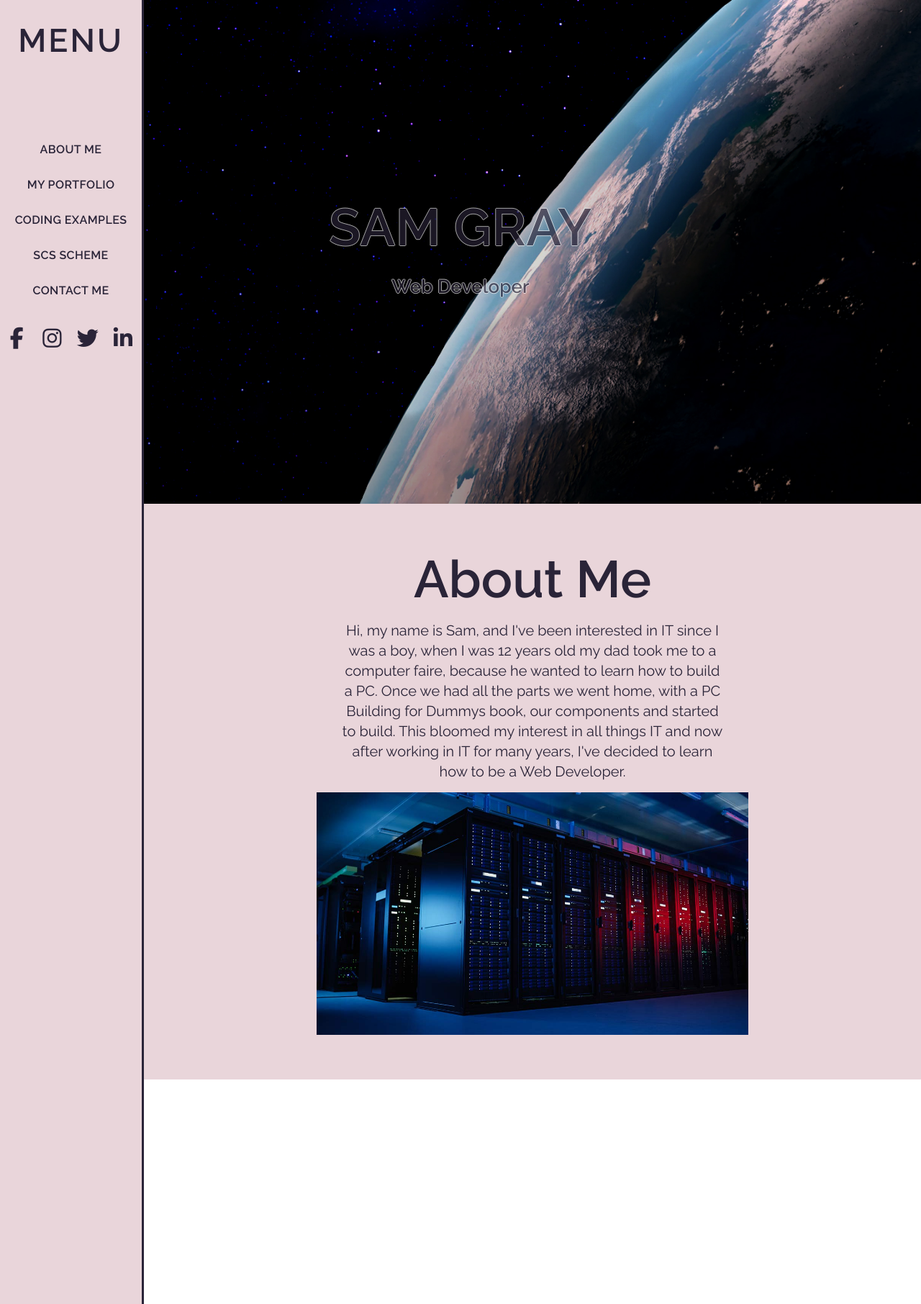
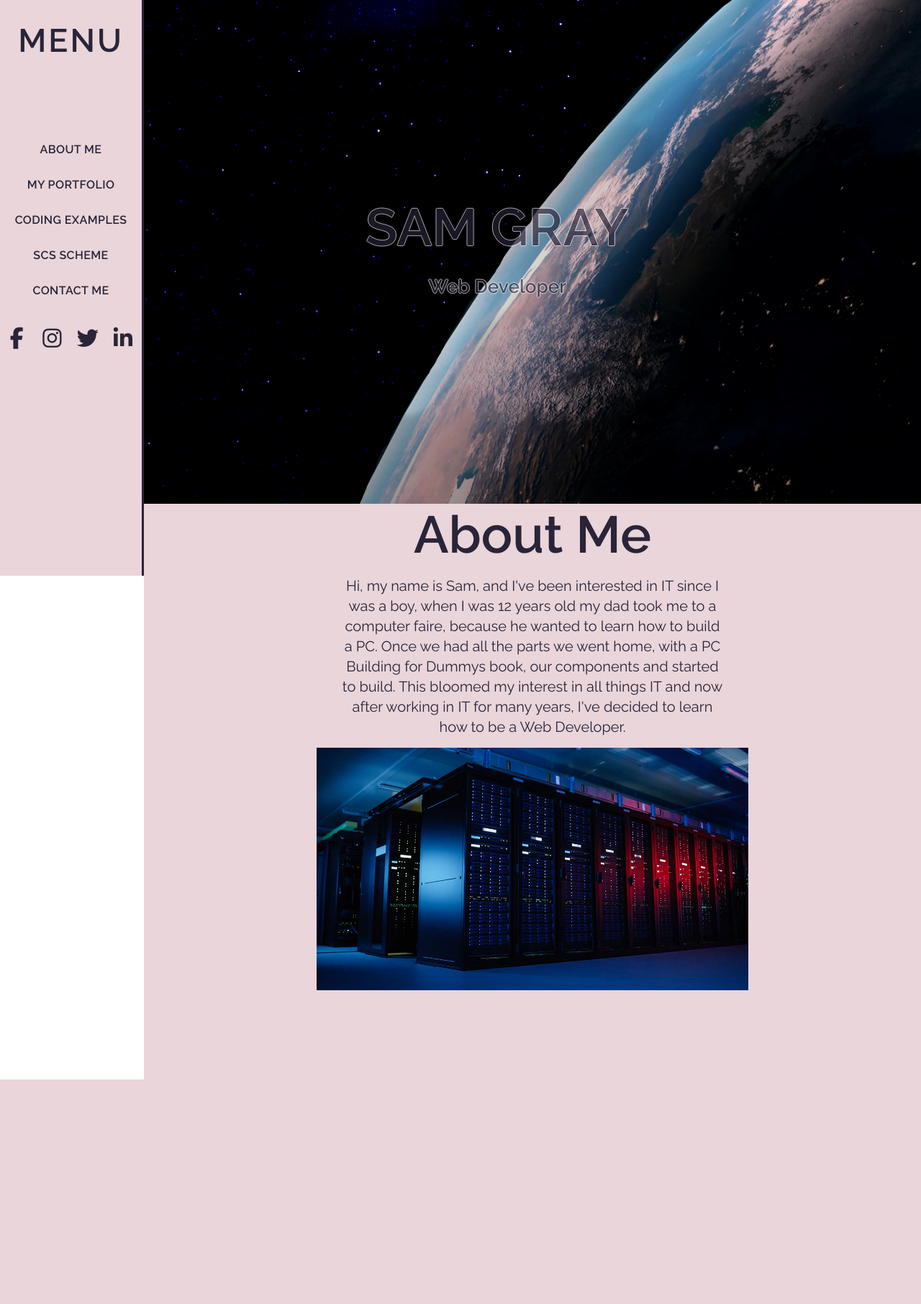
Before and after one commit to kanoxxian/portfolio1, a PHP site: page /aboutme.html in a window 1280 px wide. Shown: the whole page at 72% size. After the commit the page ends 1500 px from the top, so only its background shows below. Run offline with PHP 8.4, Linux system fonts and the light colour scheme; some libraries are stand-ins or nearby versions.

Commit message:
sidebar fix

```diff
--- a/css/style.css
+++ b/css/style.css
@@ -9,8 +9,8 @@ html {
 }
 
 body {
-  width: 100%;
-  height: 100vh;
+  height: auto;
+  min-height: 100% !important;
   background-position: center;
   background-size: cover;
   z-index: -1;
@@ -18,9 +18,10 @@ body {
 }
 
 .nav-container {
-  height: 226.5%;
+  display: block;
+  overflow: auto;
   width: 200px;
-  position: absolute;
+  position: fixed;
   background-color: #E9D5DA;
   border-right: 3px solid #2A2438;
   z-index: 1;
@@ -32,6 +33,7 @@ body {
 }
 
 .nav-head {
+  height: 100vh;
   color: #2A2438;
   font-size: 30px;
   font-weight: bold;
@@ -248,7 +250,7 @@ textarea:valid ~ label {
 .text-container {
   position: absolute;
   top: 50%;
-  left: 50%;
+  left: 54%;
   transform: translate(-50%, -50%);
   overflow: hidden;
   text-align: center;
@@ -278,7 +280,7 @@ textarea:valid ~ label {
 .aboutme-container {
   display: flex;
   justify-content: center;
-  align-items: center;
+  align-items: flex-start;
   max-width: 100%;
   height: 100vh;
   text-align: center;
@@ -328,8 +330,14 @@ textarea:valid ~ label {
 @media screen and (max-width: 768px) {
   .aboutme-container .aboutme img {
     margin-bottom: 35px;
+    padding-top: 10px;
   }
   .text h2 {
     font-size: 52px;
   }
+}
+@media screen and (max-width: 576px) {
+  .aboutme-container {
+    padding-top: 10px;
+  }
 }/*# sourceMappingURL=style.css.map */
--- a/index.html
+++ b/index.html
@@ -10,7 +10,6 @@
     <title>Sam Gray Portfolio</title>
 </head>
 <body>
-<div class="background-image"></div>
 
 <div class="nav-container">
     <div class="nav-head">
@@ -38,10 +37,10 @@
         <span class="description">Web Developer</span>
     </div>
 </div>
-</div>
 
 
 <!-- <div class="leftmargin"> -->
+    <div class="content-container">
 <div class="card-container">
     <div class="wrap">
          <div class="card">
@@ -100,7 +99,6 @@
          </div>
     </div>
 </div>
-</div>
 
 
 <!-- <div class="leftmargin"> -->
@@ -136,6 +134,5 @@
             </form>
      </div>
 </div>
-</div>
 </body>
 </html>
--- a/scss/_aboutme.scss
+++ b/scss/_aboutme.scss
@@ -1,7 +1,7 @@
 .aboutme-container {
     display: flex;
     justify-content: center;
-    align-items: center;
+    align-items: flex-start;
     max-width: 100%;
     height: 100vh;
     text-align: center;
@@ -53,8 +53,15 @@
 @media screen and (max-width: $brkpoint-lg) {
     .aboutme-container .aboutme img {
         margin-bottom: 35px;
+        padding-top: 10px;
     }
     .text h2 {
         font-size: 52px;
     }
 }
+
+@media screen and (max-width: $brkpoint-md) {
+    .aboutme-container {
+        padding-top: 10px;
+    }
+}
--- a/scss/_body.scss
+++ b/scss/_body.scss
@@ -9,8 +9,8 @@ html {
 }
 
 body {
-    width: 100%;
-    height: 100vh;
+    height: auto;
+    min-height: 100% !important;
     background-position: center;
     background-size: cover;
     z-index: -1;
--- a/scss/_header.scss
+++ b/scss/_header.scss
@@ -12,7 +12,7 @@
 .text-container {
     position: absolute;
     top: 50%;
-    left: 50%;
+    left: 54%;
     transform: translate(-50%, -50%);
     overflow: hidden;
     text-align: center;
--- a/scss/_sidebar.scss
+++ b/scss/_sidebar.scss
@@ -1,7 +1,8 @@
 .nav-container {
-    height: 226.5%;
+    display: block;
+    overflow: auto;
     width: 200px;
-    position: absolute;
+    position: fixed;
     background-color: $color-secondary;
     border-right: 3px solid $color-primary;
     z-index: 1;
@@ -13,6 +14,7 @@
 }
 
 .nav-head {
+    height: 100vh;
     color: $color-primary;
     font-size: 30px;
     font-weight: bold;
```
Also changed, not shown: 1 other file.
